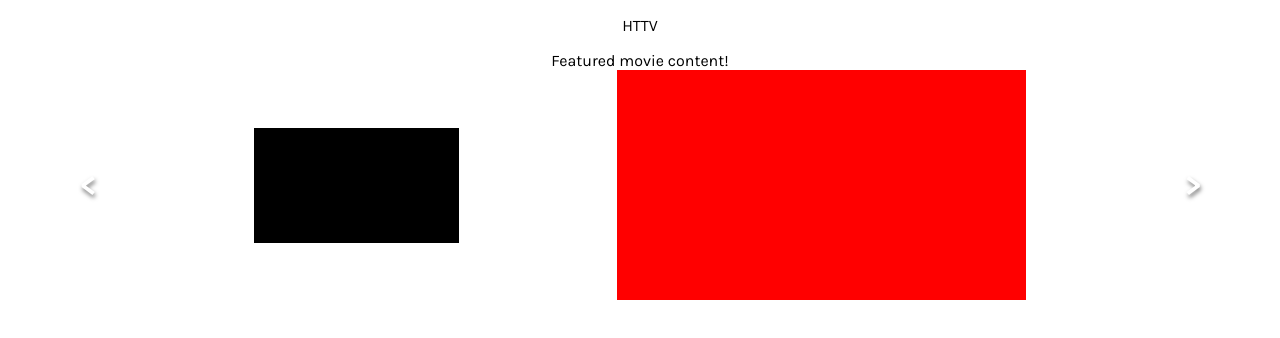
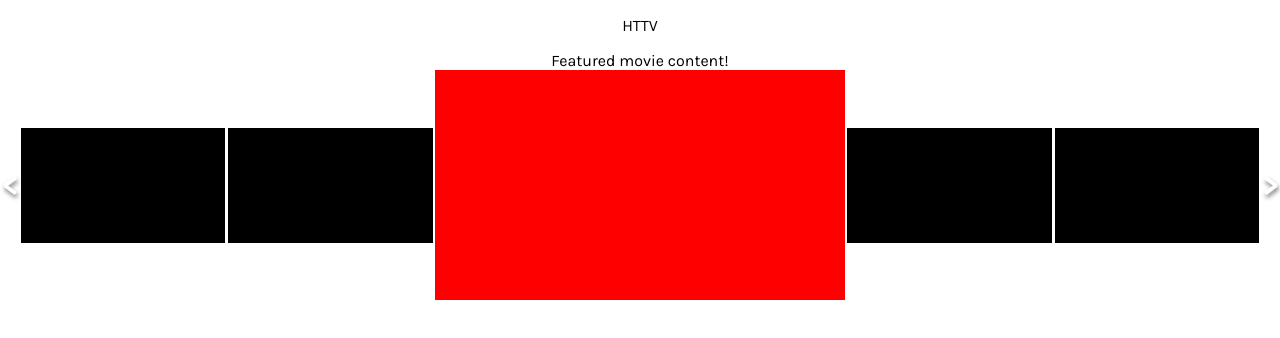
Before and after one commit to antancia/HTTV, a React (Create React App) app: page / in a window 1280 px wide. Shown: the top 338 px of the page. Built offline with nearby package versions, Linux system fonts and the light colour scheme.

Commit message:
moar content

```diff
--- a/src/components/Carousel.js
+++ b/src/components/Carousel.js
@@ -2,39 +2,41 @@ import React from "react";
 import { white } from "ansi-colors";
 
 const styleNavigationButtons = {
-  color: 'white',
-  filter: 'drop-shadow(1px 3px 2px rgba(0, 0, 0, 0.5))',
-}
+  color: "white",
+  filter: "drop-shadow(1px 3px 2px rgba(0, 0, 0, 0.5))"
+};
 
 const styleCarousel = {
-  background: 'white',
-  display: 'flex',
-  justifyContent: 'space-around',
-  alignItems: 'center',
-}
+  background: "white",
+  display: "flex",
+  justifyContent: "space-around",
+  alignItems: "center"
+};
 
 const stylePleb = {
-  background: 'black',
-  width: '16vw',  // these dimensions can probably be removed once we have thumbnails so long as they are the right proportions
-  height: '9vw',
-}
+  background: "black",
+  width: "16vw", // these dimensions can probably be removed once we have thumbnails so long as they are the right proportions
+  height: "9vw"
+};
 
 const styleTheOne = {
-  background: 'red',
-  width: '32vw',
-  height: '18vw',
-}
-
+  background: "red",
+  width: "32vw",
+  height: "18vw"
+};
 
 export default function Carousel() {
-  return <div style={ styleCarousel }>
-    <h1 style={ styleNavigationButtons }>
-      &lt;
-    </h1>
-    <div style={ stylePleb } />
-    <div style={ styleTheOne } />
-    <h1 style={ styleNavigationButtons }>
-      &gt;
-    </h1>
-  </div>;
+  return (
+    <div style={styleCarousel}>
+      <h1 style={styleNavigationButtons}>&lt;</h1>
+
+      <div style={stylePleb} />
+      <div style={stylePleb} />
+      <div style={styleTheOne} />
+      <div style={stylePleb} />
+      <div style={stylePleb} />
+
+      <h1 style={styleNavigationButtons}>&gt;</h1>
+    </div>
+  );
 }
```
